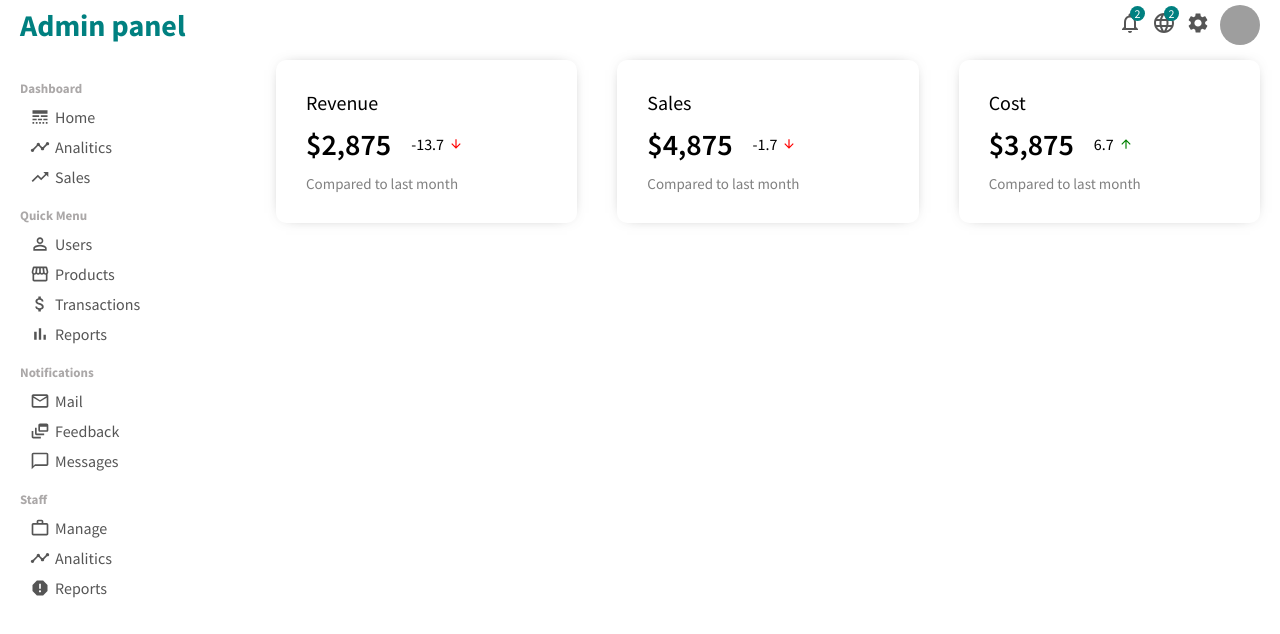
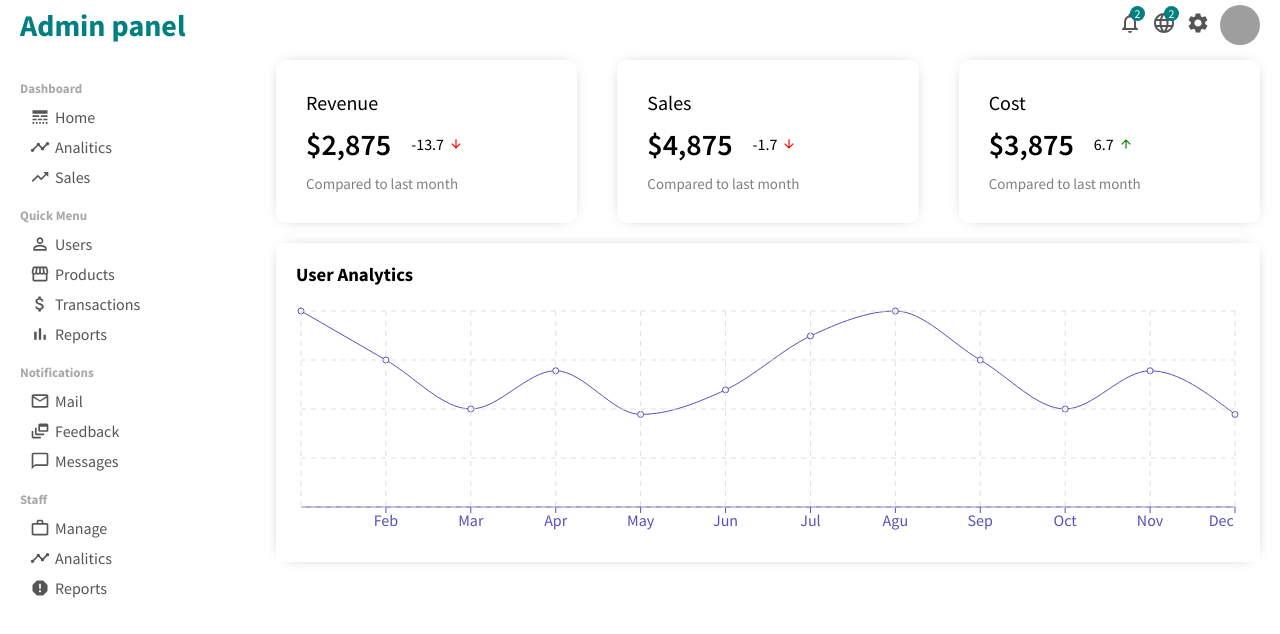
Before and after one commit to GvinP/admin-panel, a React (Create React App) app: page / in a window 1280 px wide. Shown: the top 634 px of the page. Built offline with nearby package versions, Linux system fonts and the light colour scheme; grey boxes are pictures that could not be loaded.

Commit message:
add chart

```diff
--- /dev/null
+++ b/src/components/chart/Chart.tsx
@@ -0,0 +1,32 @@
+import "./chart.css";
+import {
+  LineChart,
+  Line,
+  XAxis,
+  CartesianGrid,
+  Tooltip,
+  ResponsiveContainer,
+} from "recharts";
+
+export type ChartProps = {
+    title: string
+    data: any
+    dataKey: string
+    grid: boolean
+}
+
+export const Chart = ({title, data, dataKey, grid}: ChartProps) => {
+  return (
+    <div className="chart">
+      <h3 className="chartTitle">{title}</h3>
+      <ResponsiveContainer width={"100%"} aspect={4 / 1}>
+        <LineChart data={data}>
+          <XAxis dataKey="name" stroke="#5550bd" />
+          <Line type={"monotone"} dataKey={dataKey}  stroke="#5550bd"/>
+          <Tooltip/>
+          {grid && <CartesianGrid stroke="#e0dfdf" strokeDasharray="5 5"/>}
+        </LineChart>
+      </ResponsiveContainer>
+    </div>
+  );
+};
--- /dev/null
+++ b/src/components/chart/chart.css
@@ -0,0 +1,10 @@
+.chart {
+  margin: 20px;
+  padding: 20px;
+  -webkit-box-shadow: 0px 0px 15px -10px rgba(0, 0, 0, 0.75);
+  box-shadow: 0px 0px 15px -10px rgba(0, 0, 0, 0.75);
+}
+
+.chartTitle {
+    margin-bottom: 20px;
+}
--- a/src/pages/home/Home.tsx
+++ b/src/pages/home/Home.tsx
@@ -1,10 +1,63 @@
+import { Chart } from '../../components/chart/Chart'
 import { FeaturedInfo } from '../../components/featuredInfo/FeaturedInfo'
 import './home.css'
+
+const data = [
+    {
+      name: "Jan",
+      ActiveUser: 4000,
+    },
+    {
+      name: "Feb",
+      ActiveUser: 3000,
+    },
+    {
+      name: "Mar",
+      ActiveUser: 2000,
+    },
+    {
+      name: "Apr",
+      ActiveUser: 2780,
+    },
+    {
+      name: "May",
+      ActiveUser: 1890,
+    },
+    {
+      name: "Jun",
+      ActiveUser: 2390,
+    },
+    {
+      name: "Jul",
+      ActiveUser: 3490,
+    },
+    {
+      name: "Agu",
+      ActiveUser: 4000,
+    },
+    {
+      name: "Sep",
+      ActiveUser: 3000,
+    },
+    {
+      name: "Oct",
+      ActiveUser: 2000,
+    },
+    {
+      name: "Nov",
+      ActiveUser: 2780,
+    },
+    {
+      name: "Dec  ",
+      ActiveUser: 1890,
+    },
+  ];
 
 export const Home = () => {
   return (
     <div className='home'>
         <FeaturedInfo/>
+        <Chart title='User Analytics' data={data} dataKey={'ActiveUser'} grid/>
     </div>
   )
 }
```
